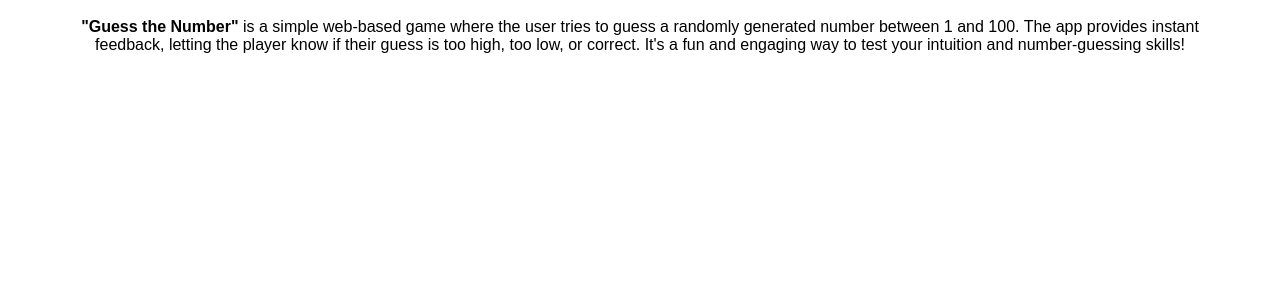
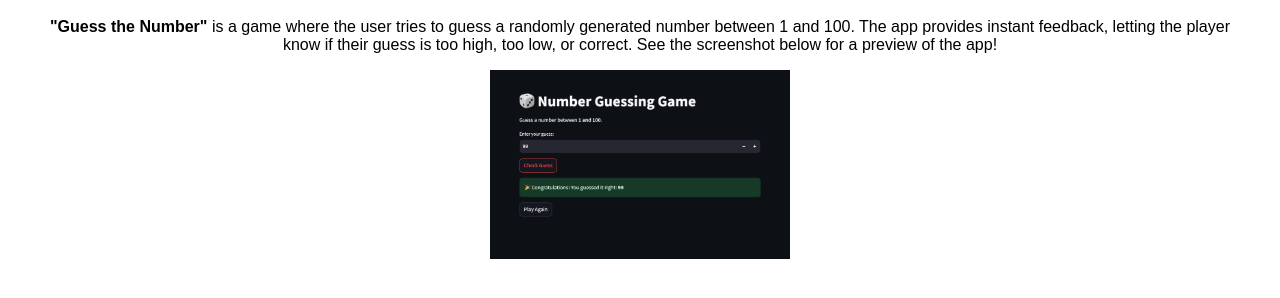
Before and after one commit to jundejz/guess_my_number, a plain HTML site: page index.html in a window 1280 px wide. Shown: the part 90-388 px from the top of the page. Drawn offline with Linux system fonts and the light colour scheme.

Commit message:
added pic

```diff
--- a/index.html
+++ b/index.html
@@ -14,6 +14,9 @@
 </head>
 <body>
     <h1>Guess the Number</h1>
-    <p><strong>"Guess the Number"</strong> is a simple web-based game where the user tries to guess a randomly generated number between 1 and 100. The app provides instant feedback, letting the player know if their guess is too high, too low, or correct. It's a fun and engaging way to test your intuition and number-guessing skills!</p>
+    <p><strong>"Guess the Number"</strong> is a game where the user tries to guess a randomly generated number
+        between 1 and 100. The app provides instant feedback, letting the player know if their guess is too high, too low, or correct.
+       See the screenshot below for a preview of the app!</p>
+    <img src="images/pic_of_app.png" alt="Guess the Number preview" width="300">
 </body>
 </html>
```
